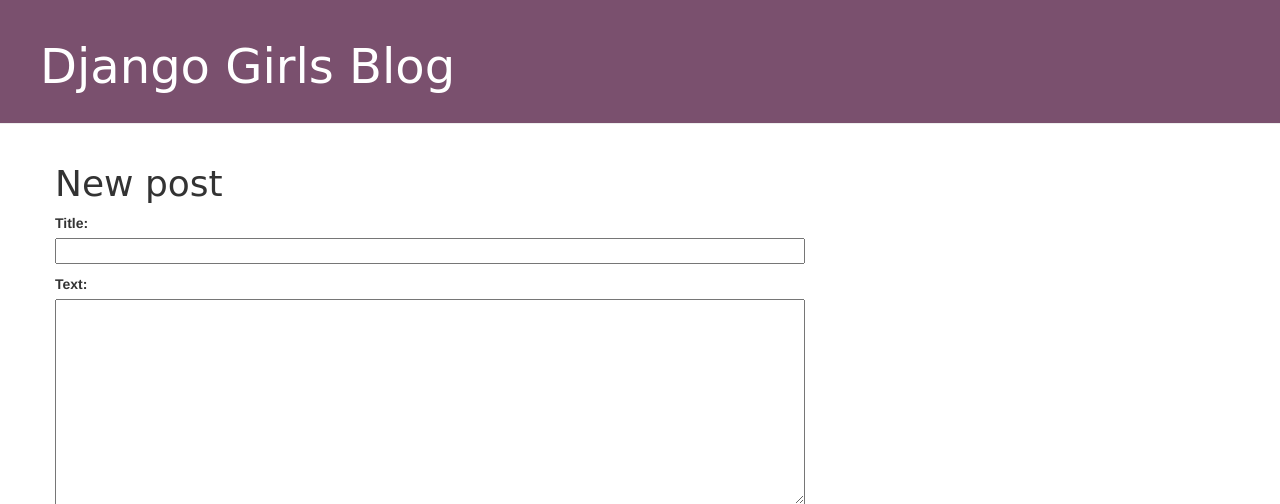
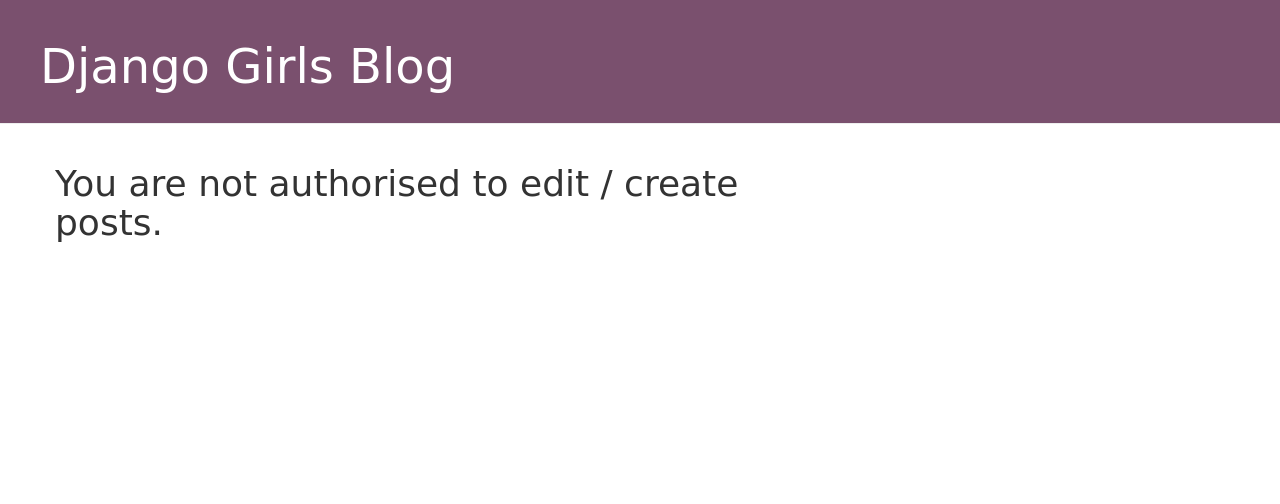
Before and after one commit to moagstar/djangogirls, a Django app: page /post/new/ in a window 1280 px wide. Shown: the top 504 px of the page. Run offline with Django 3.2, Linux system fonts and the light colour scheme; some libraries are stand-ins or nearby versions; some web fonts are replaced.

Commit message:
more hiding when not authorised

```diff
--- a/blog/templates/blog/base.html
+++ b/blog/templates/blog/base.html
@@ -11,7 +11,7 @@
         <div class="page-header">
             {% if user.is_authenticated %}
                 <a href="{% url 'post_new' %}" class="top-menu"><span class="glyphicon glyphicon-plus"></span></a>
-            {%  endif %}
+            {% endif %}
             <h1><a href="/">Django Girls Blog</a></h1>
         </div>
         <div class="content container">
--- a/blog/templates/blog/post_edit.html
+++ b/blog/templates/blog/post_edit.html
@@ -1,9 +1,13 @@
 {% extends 'blog/base.html' %}
 
 {% block content %}
+    {% if user.is_authenticated %}
     <h1>New post</h1>
     <form method="POST" class="post-form">{% csrf_token %}
         {{ form.as_p }}
         <button type="submit" class="save btn btn-default">Save</button>
     </form>
+    {% else %}
+    <h1>You are not authorised to edit / create posts.</h1>
+    {% endif %}
 {% endblock %}
```
